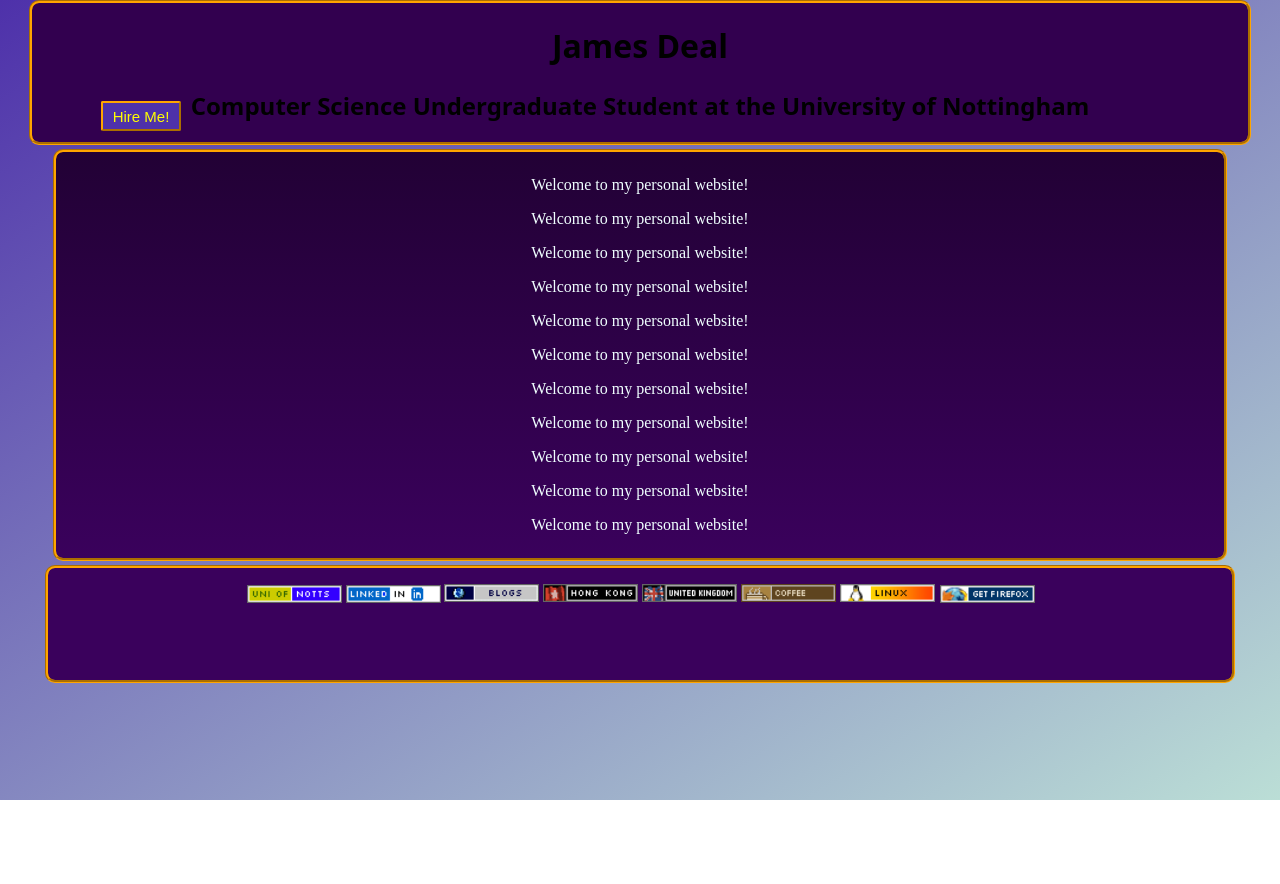
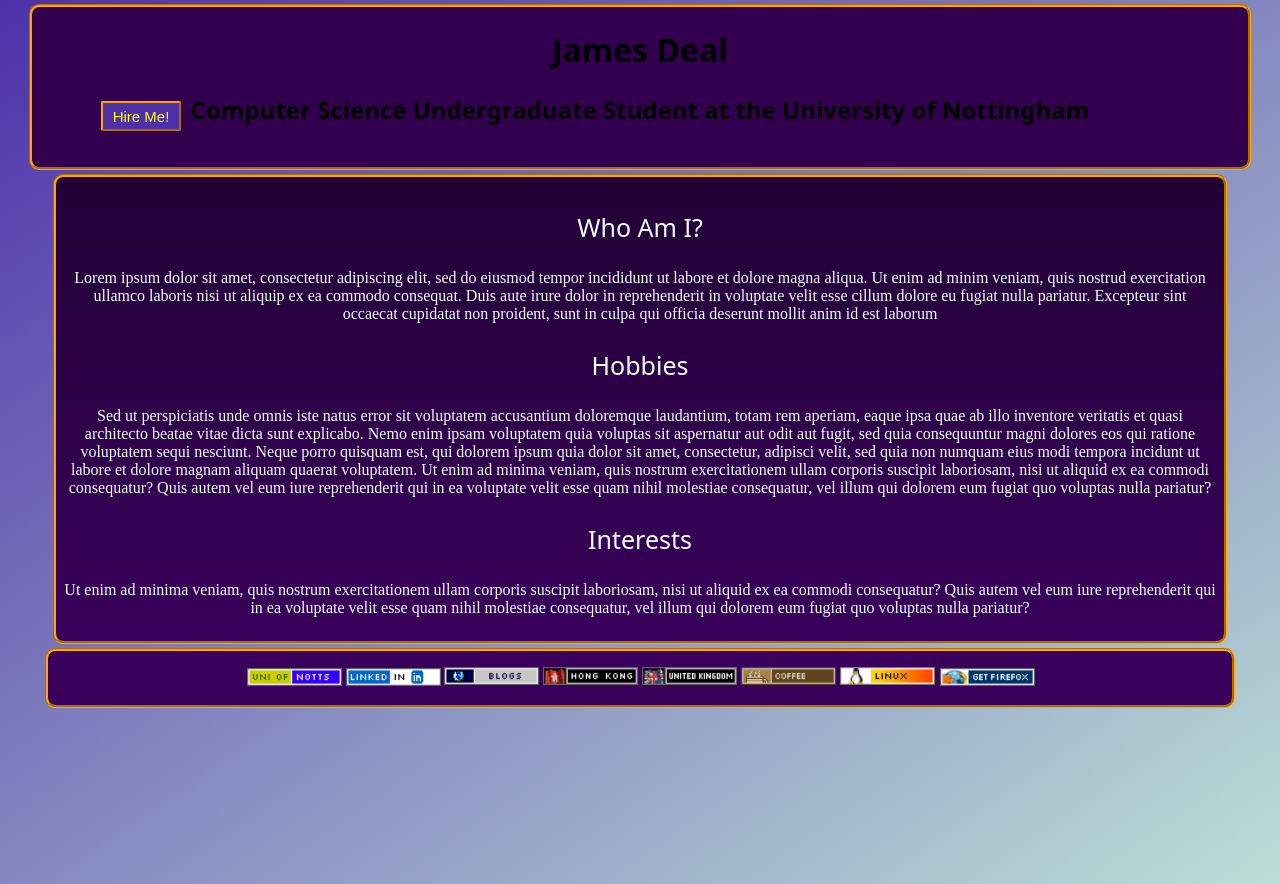
Before and after one commit to jamesdeal89/jamesdeal89.github.io, a plain HTML site: page index.html in a window 1280 px wide. Before the commit the page ends 800 px from the top, so only its background shows below. Drawn offline with Linux system fonts and the light colour scheme; a web font is replaced by a local one.

Commit message:
added header styles and fixed background size

```diff
--- a/index.html
+++ b/index.html
@@ -8,6 +8,9 @@
     <link rel="preconnect" href="https://fonts.googleapis.com">
     <link rel="preconnect" href="https://fonts.gstatic.com" crossorigin>
     <link href="https://fonts.googleapis.com/css2?family=Nabla&display=swap" rel="stylesheet">
+    <link rel="preconnect" href="https://fonts.googleapis.com">
+    <link rel="preconnect" href="https://fonts.gstatic.com" crossorigin>
+    <link href="https://fonts.googleapis.com/css2?family=Honk&family=Nabla&display=swap" rel="stylesheet">
     <script src="script.js" defer></script>
 </head>
 <body>
@@ -19,17 +22,12 @@
         <div id="hirebut">
         <button id="hirebutelem"> Hire Me! </button>
         </div>
-        <p>Welcome to my personal website!</p>
-        <p>Welcome to my personal website!</p>
-        <p>Welcome to my personal website!</p>
-        <p>Welcome to my personal website!</p>
-        <p>Welcome to my personal website!</p>
-        <p>Welcome to my personal website!</p>
-        <p>Welcome to my personal website!</p>
-        <p>Welcome to my personal website!</p>
-        <p>Welcome to my personal website!</p>
-        <p>Welcome to my personal website!</p>
-        <p>Welcome to my personal website!</p>
+        <h3>Who Am I?</h3>
+        <p>Lorem ipsum dolor sit amet, consectetur adipiscing elit, sed do eiusmod tempor incididunt ut labore et dolore magna aliqua. Ut enim ad minim veniam, quis nostrud exercitation ullamco laboris nisi ut aliquip ex ea commodo consequat. Duis aute irure dolor in reprehenderit in voluptate velit esse cillum dolore eu fugiat nulla pariatur. Excepteur sint occaecat cupidatat non proident, sunt in culpa qui officia deserunt mollit anim id est laborum</p>
+        <h3>Hobbies</h3>
+        <p>Sed ut perspiciatis unde omnis iste natus error sit voluptatem accusantium doloremque laudantium, totam rem aperiam, eaque ipsa quae ab illo inventore veritatis et quasi architecto beatae vitae dicta sunt explicabo. Nemo enim ipsam voluptatem quia voluptas sit aspernatur aut odit aut fugit, sed quia consequuntur magni dolores eos qui ratione voluptatem sequi nesciunt. Neque porro quisquam est, qui dolorem ipsum quia dolor sit amet, consectetur, adipisci velit, sed quia non numquam eius modi tempora incidunt ut labore et dolore magnam aliquam quaerat voluptatem. Ut enim ad minima veniam, quis nostrum exercitationem ullam corporis suscipit laboriosam, nisi ut aliquid ex ea commodi consequatur? Quis autem vel eum iure reprehenderit qui in ea voluptate velit esse quam nihil molestiae consequatur, vel illum qui dolorem eum fugiat quo voluptas nulla pariatur?</p>
+        <h3>Interests</h3>
+        <p>Ut enim ad minima veniam, quis nostrum exercitationem ullam corporis suscipit laboriosam, nisi ut aliquid ex ea commodi consequatur? Quis autem vel eum iure reprehenderit qui in ea voluptate velit esse quam nihil molestiae consequatur, vel illum qui dolorem eum fugiat quo voluptas nulla pariatur?</p>
     </main>
     <footer>
         <a href="https://www.nottingham.ac.uk/computerscience/"><img class="links" src="assets/notts.png" alt="notts"></a>
--- a/style.css
+++ b/style.css
@@ -4,14 +4,16 @@
 body {
     text-align: center;
     margin: 0 auto;
-    height: 100vh;
+    height: 110vh;
     background-image: linear-gradient(to bottom right, #4E31AA, #BBDED6);
 
 
 }
 
 header {
+    height: 20vh;
     border-color: orange;
+    margin-top: 0.5vh;
     margin-left: auto;
     margin-right: auto;
     background-color: #32004f;
@@ -26,6 +28,17 @@ header {
 
 }
 
+h3 {
+    font-size: 25px;
+    font-family: "Honk", system-ui;
+    font-optical-sizing: auto;
+    font-weight: 400;
+    font-style: normal;
+    font-variation-settings:
+    "MORF" 15,
+    "SHLN" 50;
+}
+
 main {
     margin-top: 0.5vh;
     margin-left: auto;
@@ -35,6 +48,7 @@ main {
     border-style:groove;
     padding: 1vh;
     width: 90vw;
+    height: auto;
     color:azure;
     border-color: orange;
     border-radius: 10px;
@@ -50,7 +64,7 @@ footer {
     width: 90vw;
     border-radius: 10px;
     padding: 2vh;
-    height: 10vh;
+    height: auto;
 }
 
 .links {
```
